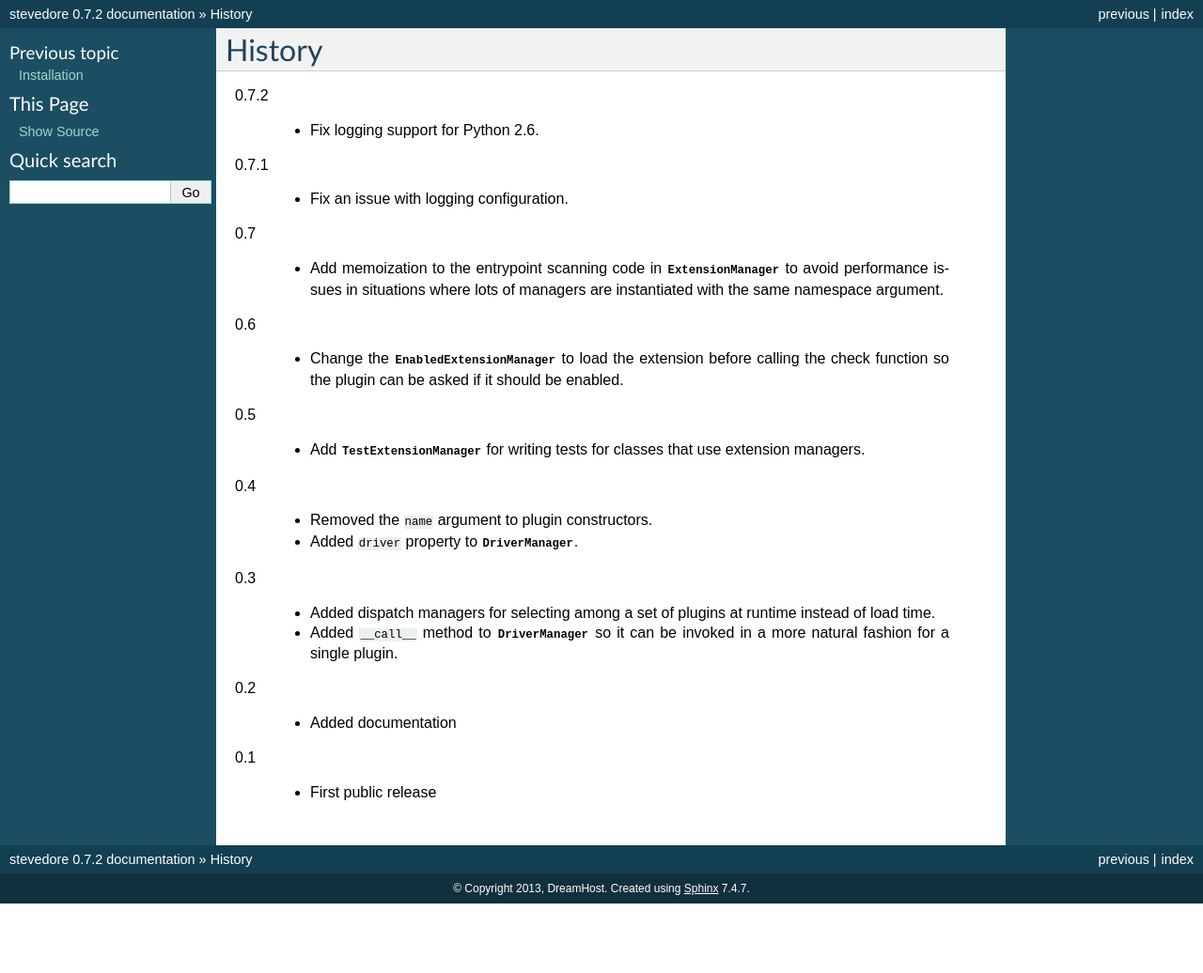
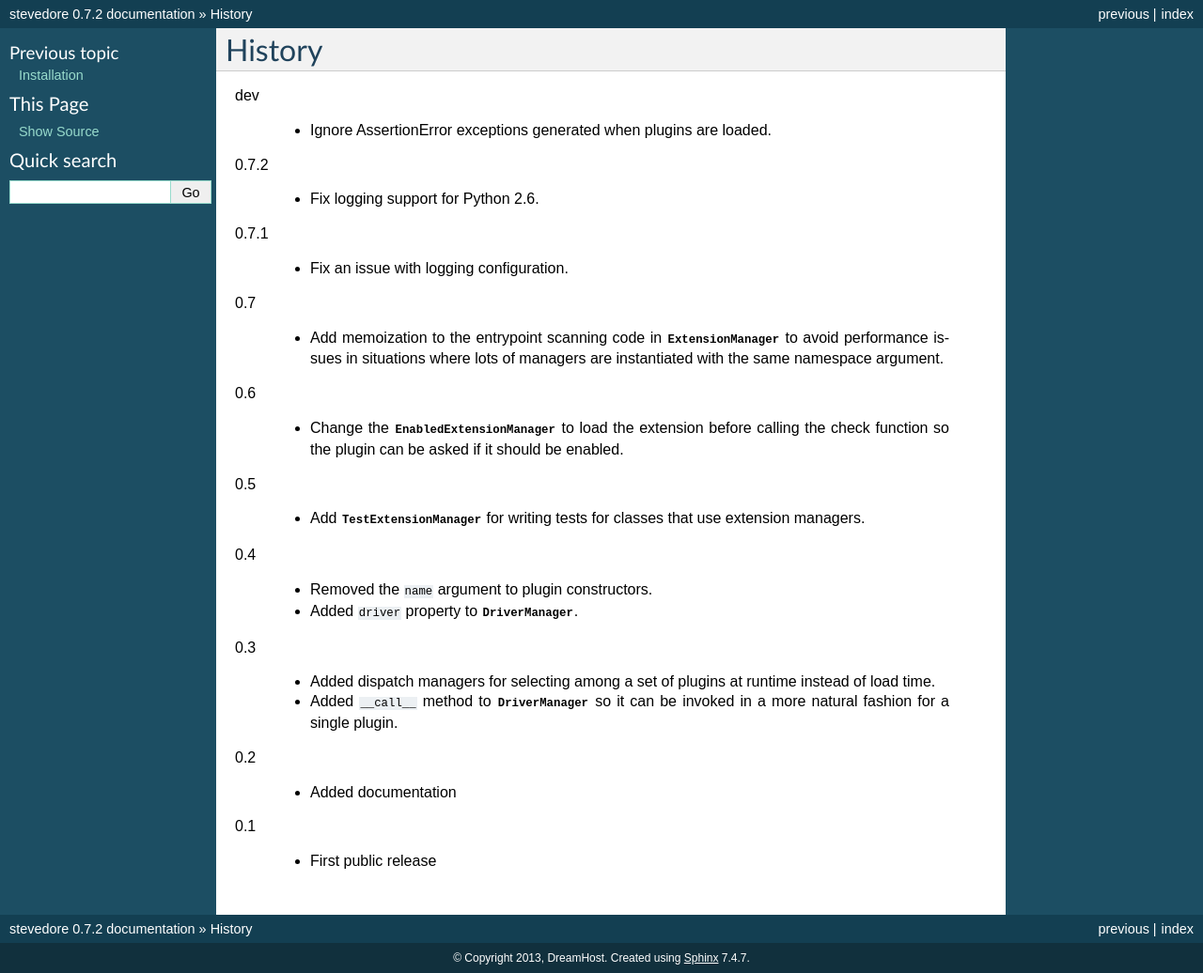
Before and after one commit to openstack/stevedore, a Sphinx documentation site: the page built from docs/source/history.rst, in a window 1280 px wide. Shown: the whole page at 94% size. Built offline with Sphinx 7.4.7, drawn with Linux system fonts in a browser that asks for light colours; before the commit the page ends 962 px from its top, so only the background shows below that.

Commit message:
Let AssertionErrors bubble up
Sometimes we want to use AssertionError to cause test
failures, and it is unlikely to be used in real code,
so just let the error bubble up if it is encountered
while loading a plugin.

Change-Id: I7ad20b0796c1a02427d324aa7f35bb238013c425
Signed-off-by: Doug Hellmann <doug.hellmann@dreamhost.com>

```diff
--- a/docs/source/history.rst
+++ b/docs/source/history.rst
@@ -1,6 +1,11 @@
 =========
  History
 =========
+
+dev
+
+  - Ignore AssertionError exceptions generated when plugins are
+    loaded.
 
 0.7.2
 
```
Also changed, not shown: 1 other file.
